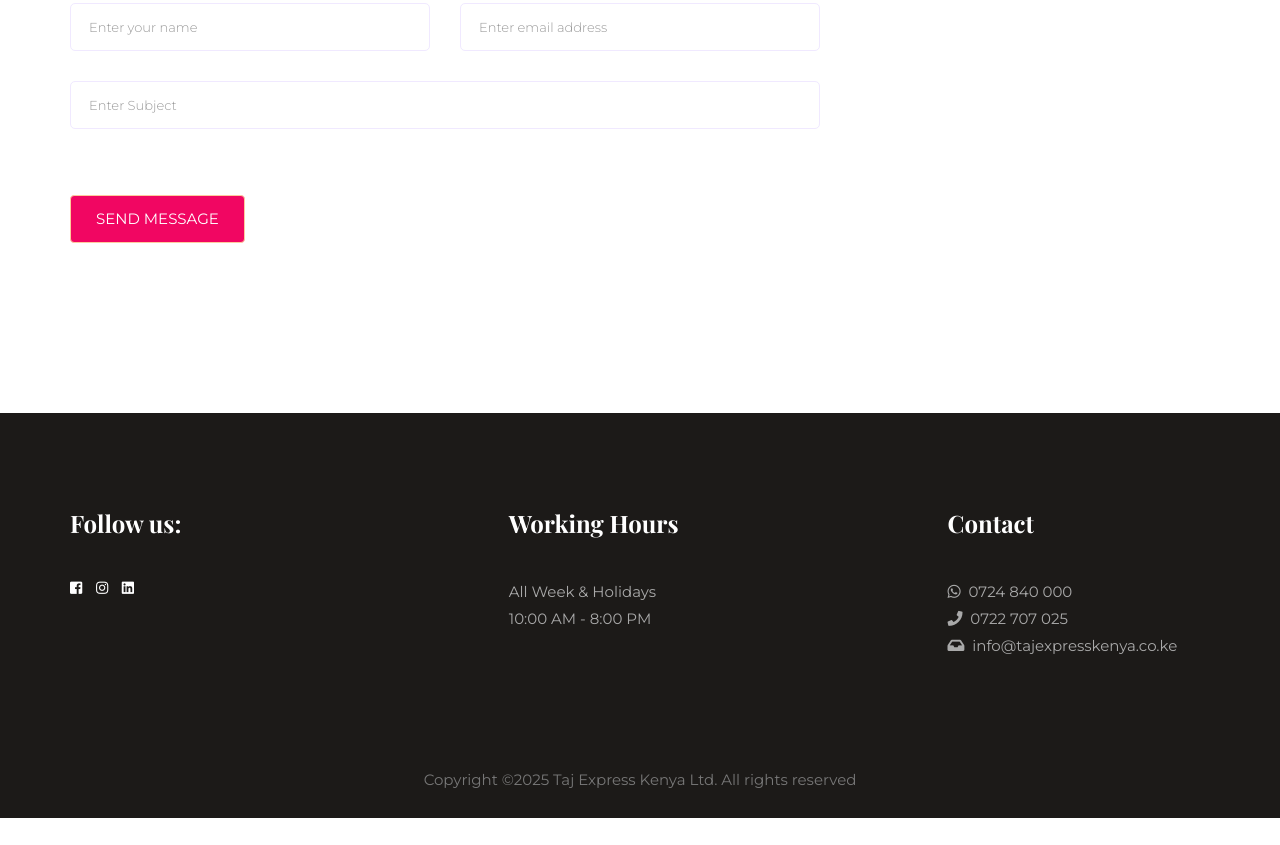
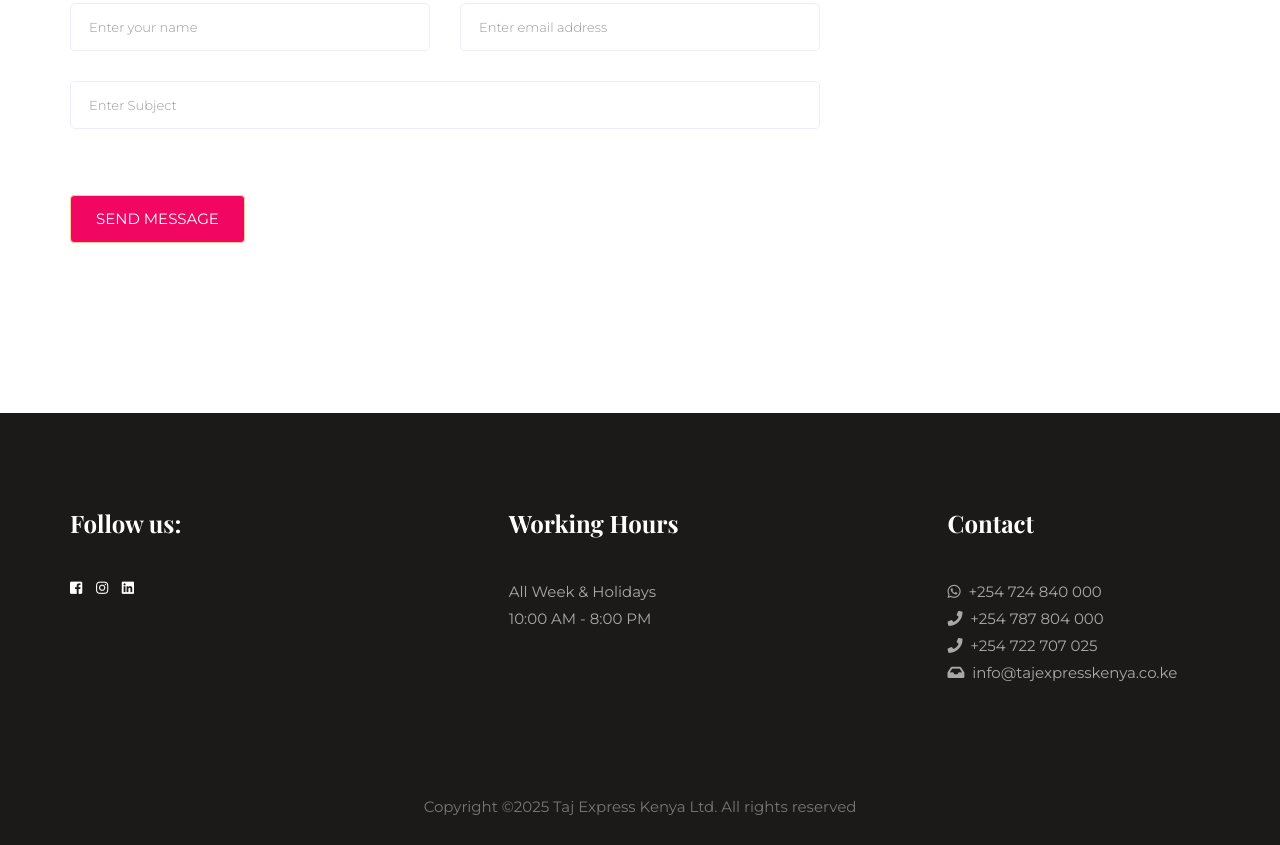
Before and after one commit to kobare/taj_express, a plain HTML site: page contact.html in a window 1280 px wide. Shown: the part 1461-2306 px from the top of the page. Before the commit the page ends 2279 px from the top, so only its background shows below. Drawn offline with nearby package versions, Linux system fonts and the light colour scheme.

```diff
--- a/contact.html
+++ b/contact.html
@@ -197,8 +197,9 @@
           <div class="single-footer-widget footer_1">
             <h4>Contact</h4>
             <div class="social_icon">
-              <p><i class="fab fa-whatsapp"></i> &nbsp;0724 840 000</p>
-              <p><i class="fa fa-phone"></i> &nbsp;0722 707 025</p>
+              <p><i class="fab fa-whatsapp"></i> &nbsp;+254 724 840 000</p>
+              <p><i class="fa fa-phone"></i> &nbsp;+254 787 804 000</p>
+              <p><i class="fa fa-phone"></i> &nbsp;+254 722 707 025</p>
               <p><i class="fas fa-inbox"></i> &nbsp;info@tajexpresskenya.co.ke</p>
             </div>
           </div>
```
Also changed, not shown: gallery.html (+3 -2 lines), index.html (+3 -2 lines), img/home/11.jpg, img/home/12.jpg (added).
